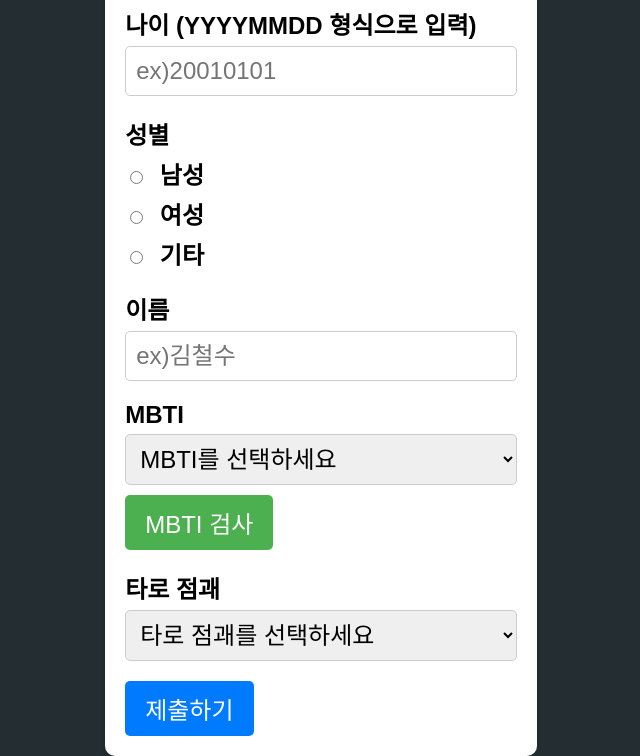
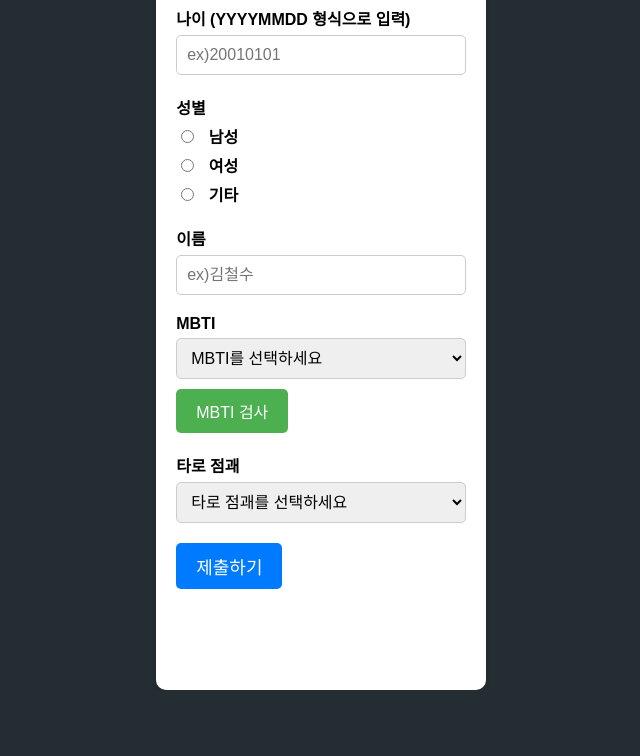
Before and after one commit to ghkdxogns0258/taroWeb-project, a website: page view/userinterface.html in a window 1280 px wide. Shown: the part 110-866 px from the top of the page, without its empty margins (319-959 px from the left). After the commit the page ends 800 px from the top, so only its background shows below. Drawn offline with Linux system fonts and the light colour scheme; files that its build step writes are made by us from their sources; files whose address does not match are found by name.

Commit message:
interface 1.0

```diff
--- a/public/css/start_styles.css
+++ b/public/css/start_styles.css
@@ -53,6 +53,7 @@ h2 {
     }
 }
 
+/*데스크탑*/
 @media screen and (min-width: 800px){
 
 }
--- a/public/css/taromain_styles.css
+++ b/public/css/taromain_styles.css
@@ -64,12 +64,12 @@ body {
     text-align: center; /* 텍스트를 가운데 정렬합니다 */
 }
 /*데스크탑*/
-@media screen and (min-width: 800px){
+@media screen and (min-width: 2600px){
 
 }
 
 /* 모바일 버전 */
-@media screen and (max-width: 800px) {
+@media screen and (max-width: 2600px) {
     body{
         transform: none;
     }
--- a/public/css/userinterface_styles.css
+++ b/public/css/userinterface_styles.css
@@ -2,7 +2,7 @@ body {
     font-family: Arial, sans-serif;
     background-color: #232d32; /* 코발트 블루 배경색 */
     margin: 0;
-    padding: 0;
+    padding: 20;
     display: flex;
     justify-content: center; /* 수평 중앙 정렬 */
     min-height: 100vh;
@@ -30,7 +30,7 @@ label,
 label[for="name"],
 label[for="mbti"],
 label[for="fortune"]{
-    font-size: 24px;
+    font-size: 16px;
 }
 
 /*입력 칸*/
@@ -48,7 +48,7 @@ label[for="fortune"]{
 .form-group textarea  {
     width: 100%;
     padding: 10px;
-    font-size: 24px;
+    font-size: 16px;
     border-radius: 5px;
     border: 1px solid #ccc;
     box-sizing: border-box;
@@ -65,7 +65,7 @@ label[for="fortune"]{
     color: #fff;
     border: none;
     padding: 10px 20px;
-    font-size: 24px;
+    font-size: 18px;
     border-radius: 5px;
     cursor: pointer;
 }
@@ -79,7 +79,7 @@ label[for="fortune"]{
     padding: 10px 20px;
     text-align: center;
     text-decoration: none;
-    font-size: 24px;
+    font-size: 16px;
     margin-top: 10px;
     border-radius: 5px;
 }
@@ -87,12 +87,12 @@ label[for="fortune"]{
     background-color: #45a049; /* 더 진한 초록색 */
 }
 /*데스크탑*/
-@media screen and (min-width: 800px){
+@media screen and (min-width: 2600px){
 
 }
 
 /* 모바일 스타일 */
-@media screen and (max-width: 800px) {
+@media screen and (min-width: 2600px) {
     .container {
         max-width: 100%; /* 모바일 화면의 가로폭을 넓혀줍니다 */
         padding: 60px; /* 컨테이너 안의 간격을 늘려줍니다 */
--- a/view/userinterface.html
+++ b/view/userinterface.html
@@ -14,7 +14,7 @@
             <input type="text" id="birthdate" name="birthdate" maxlength="8" pattern="\d{8}" title="ex)20010101" placeholder="ex)20010101" required>
             </div>
             <div class="form-group">
-                <label>성별</label>
+                <label for="gender">성별</label>
                 <label><input type="radio" name="gender" value="male" required> 남성</label>
                 <label><input type="radio" name="gender" value="female"> 여성</label>
                 <label><input type="radio" name="gender" value="other"> 기타</label>
```
